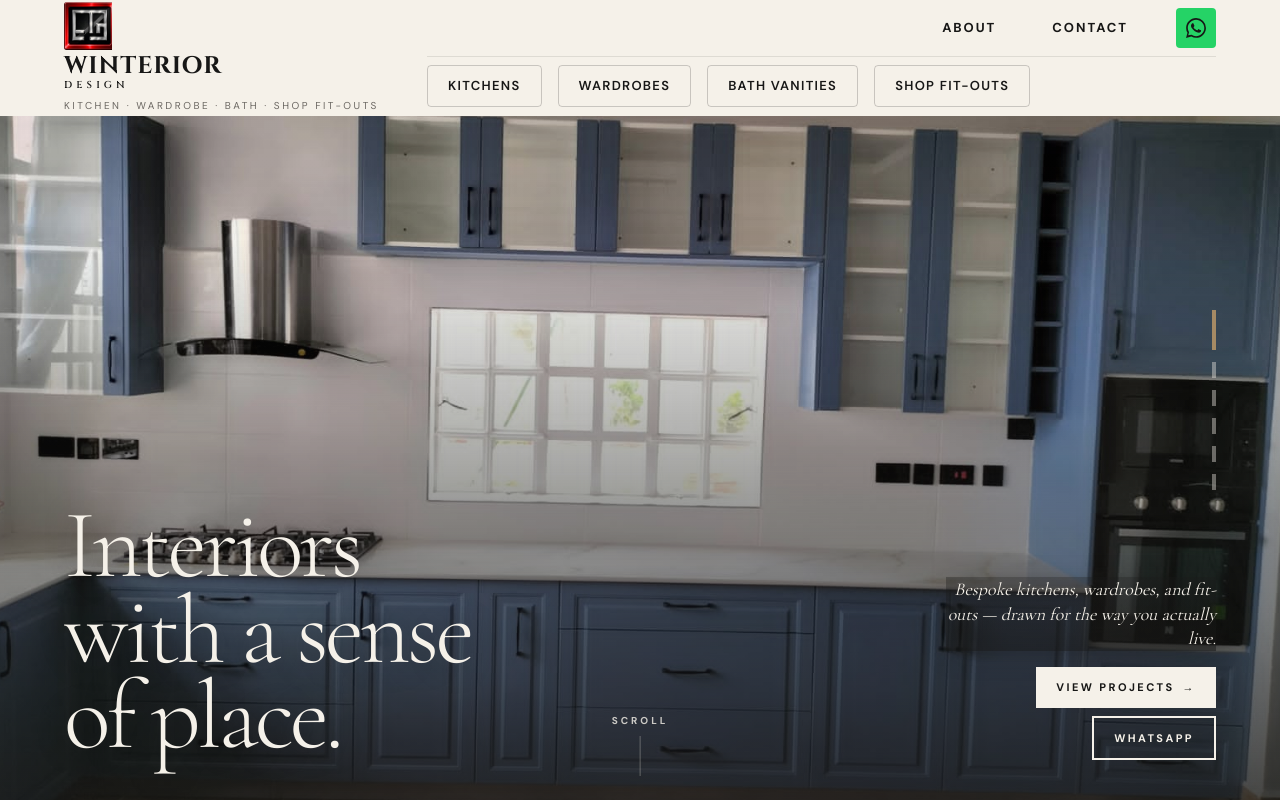
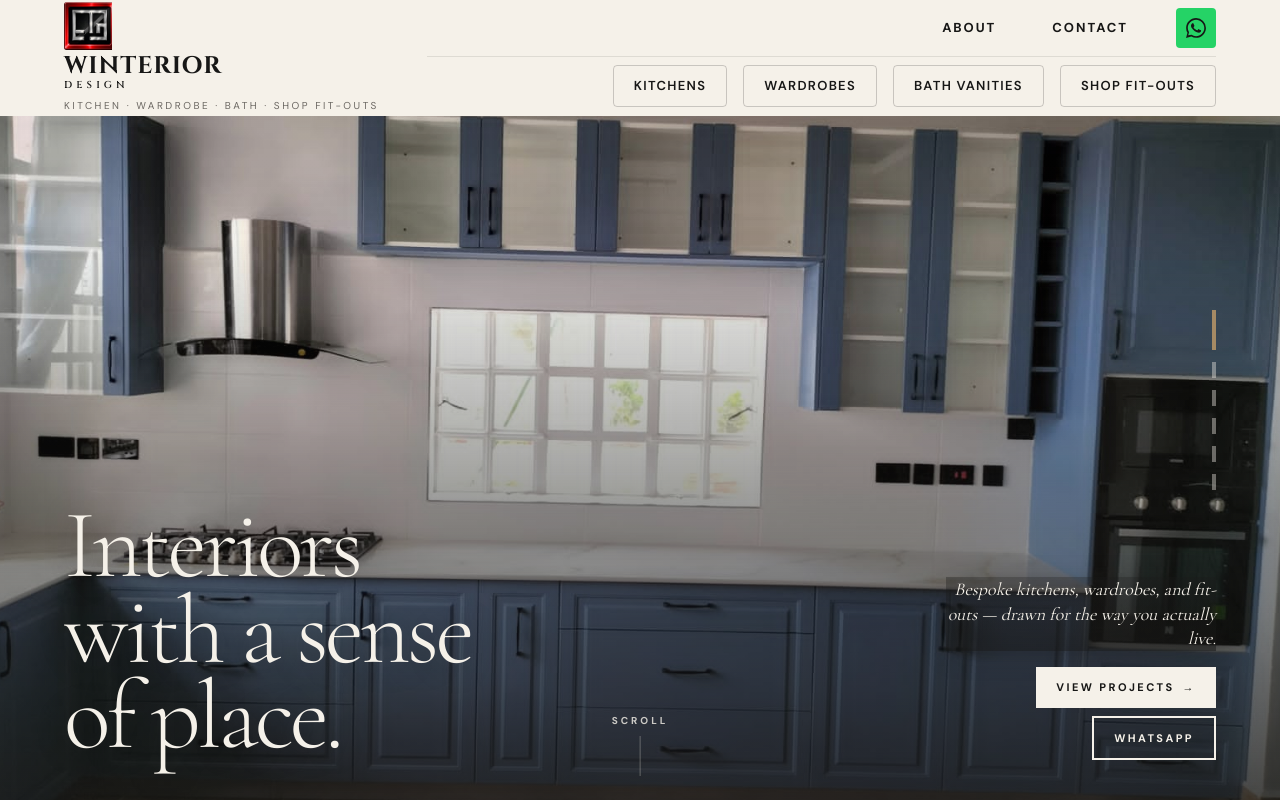
Before and after one commit to thealmikey/kim-designs, a Next.js app: page / in a window 1280 px wide. Shown: the top 800 px of the page. Built offline with nearby package versions, Linux system fonts and the light colour scheme; no server answers.

Commit message:
Fix secondary nav alignment: right-align menu boxes under primary items (Contact/About)

```diff
--- a/src/components/Navigation.tsx
+++ b/src/components/Navigation.tsx
@@ -170,8 +170,8 @@ export default function Navigation() {
               </a>
             </div>
 
-            {/* Row 2: Secondary nav (Categories) - menu boxes, left-aligned */}
-            <div className="flex items-center gap-3 lg:gap-4 py-2 overflow-x-auto scrollbar-hide">
+            {/* Row 2: Secondary nav (Categories) - menu boxes, right-aligned under primary */}
+            <div className="flex justify-end gap-3 lg:gap-4 py-2 overflow-x-auto scrollbar-hide">
               {CATEGORIES.map((cat) => {
                 const active = isActive(cat.href);
 
```
